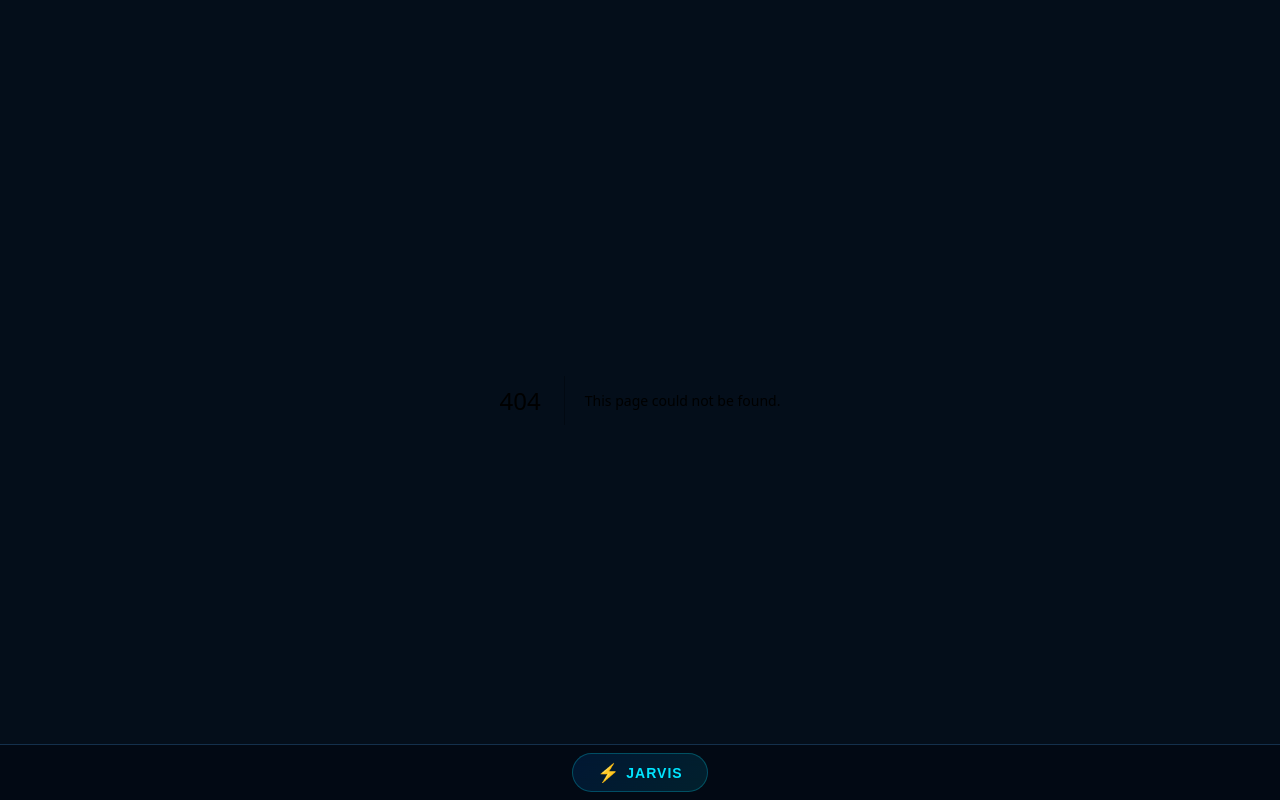
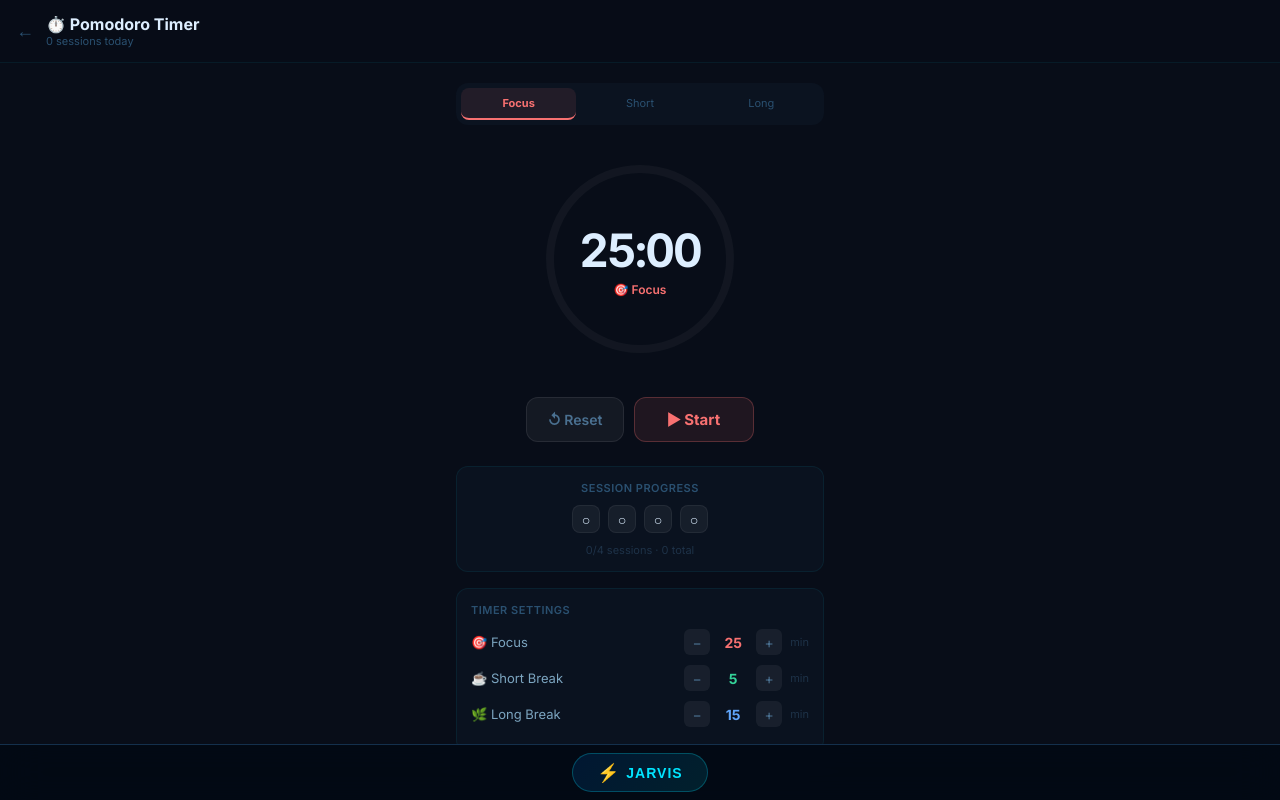
Before and after one commit to prashant998132-cpu/Apple, a Next.js app: page /timer in a window 1280 px wide. Before the commit this address had no page. Built offline with nearby package versions, Linux system fonts and the light colour scheme.

Commit message:
upgrade: add app/timer/page.tsx [JARVIS v11]

```diff
--- /dev/null
+++ b/app/timer/page.tsx
@@ -0,0 +1,171 @@
+'use client'
+import { useState, useEffect, useRef, useCallback } from 'react'
+import Link from 'next/link'
+
+type Mode = 'work' | 'short' | 'long'
+
+const DEFAULTS = { work: 25, short: 5, long: 15 }
+const COLORS: Record<Mode, string> = { work: '#f87171', short: '#34d399', long: '#60a5fa' }
+const LABELS: Record<Mode, string> = { work: '🎯 Focus', short: '☕ Short Break', long: '🌿 Long Break' }
+
+function beep() {
+  try {
+    const ctx = new (window.AudioContext || (window as any).webkitAudioContext)()
+    const osc = ctx.createOscillator()
+    const gain = ctx.createGain()
+    osc.connect(gain); gain.connect(ctx.destination)
+    osc.frequency.value = 440; osc.type = 'sine'
+    gain.gain.setValueAtTime(0.3, ctx.currentTime)
+    gain.gain.exponentialRampToValueAtTime(0.001, ctx.currentTime + 0.8)
+    osc.start(ctx.currentTime); osc.stop(ctx.currentTime + 0.8)
+  } catch {}
+}
+
+export default function TimerPage() {
+  const [mode, setMode] = useState<Mode>('work')
+  const [mins, setMins] = useState<Record<Mode, number>>({ ...DEFAULTS })
+  const [secs, setSecs] = useState(DEFAULTS.work * 60)
+  const [running, setRunning] = useState(false)
+  const [sessions, setSessions] = useState(0)
+  const [editing, setEditing] = useState<Mode | null>(null)
+  const [editVal, setEditVal] = useState('')
+  const intervalRef = useRef<any>(null)
+  const KEY = 'jarvis_timer_sessions'
+
+  useEffect(() => {
+    try { setSessions(parseInt(localStorage.getItem(KEY) || '0')) } catch {}
+    setSecs(mins[mode] * 60)
+  }, [])
+
+  useEffect(() => {
+    if (!running) return
+    intervalRef.current = setInterval(() => {
+      setSecs(s => {
+        if (s <= 1) {
+          clearInterval(intervalRef.current)
+          setRunning(false)
+          beep()
+          if (mode === 'work') {
+            const ns = sessions + 1
+            setSessions(ns)
+            try { localStorage.setItem(KEY, String(ns)) } catch {}
+          }
+          return 0
+        }
+        return s - 1
+      })
+    }, 1000)
+    return () => clearInterval(intervalRef.current)
+  }, [running, mode, sessions])
+
+  function switchMode(m: Mode) {
+    clearInterval(intervalRef.current)
+    setRunning(false); setMode(m); setSecs(mins[m] * 60)
+  }
+
+  function reset() {
+    clearInterval(intervalRef.current)
+    setRunning(false); setSecs(mins[mode] * 60)
+  }
+
+  function updateTime(m: Mode, val: number) {
+    const v = Math.max(1, Math.min(90, val))
+    setMins(prev => ({ ...prev, [m]: v }))
+    if (m === mode && !running) setSecs(v * 60)
+  }
+
+  const total = mins[mode] * 60
+  const pct = ((total - secs) / total) * 100
+  const mm = String(Math.floor(secs / 60)).padStart(2, '0')
+  const ss = String(secs % 60).padStart(2, '0')
+  const color = COLORS[mode]
+  const r = 90
+  const circ = 2 * Math.PI * r
+  const dash = circ - (pct / 100) * circ
+
+  const todaySessions = sessions % 4
+
+  return (
+    <div style={{ minHeight: '100vh', background: 'var(--bg-base)', color: 'var(--text-primary)', fontFamily: "'Inter', sans-serif", padding: '0 0 80px' }}>
+      <style>{`* { box-sizing: border-box } @keyframes fadeUp { from{opacity:0;transform:translateY(6px)} to{opacity:1;transform:translateY(0)} } @keyframes pulse-glow { 0%,100%{filter:drop-shadow(0 0 4px ${color}44)} 50%{filter:drop-shadow(0 0 12px ${color}88)} }`}</style>
+
+      <div style={{ background: 'rgba(8,13,24,0.95)', borderBottom: '1px solid rgba(0,229,255,0.07)', padding: '14px 16px', display: 'flex', alignItems: 'center', gap: '12px', backdropFilter: 'blur(12px)', position: 'sticky', top: 0, zIndex: 10 }}>
+        <Link href="/" style={{ color: '#2a5070', fontSize: '18px', textDecoration: 'none' }}>←</Link>
+        <div style={{ flex: 1 }}>
+          <div style={{ fontSize: '16px', fontWeight: 700, color: '#ddeeff' }}>⏱️ Pomodoro Timer</div>
+          <div style={{ fontSize: '11px', color: '#2a5070' }}>{sessions} sessions today</div>
+        </div>
+      </div>
+
+      <div style={{ maxWidth: '400px', margin: '0 auto', padding: '20px 16px', animation: 'fadeUp 0.2s ease' }}>
+        {/* Mode tabs */}
+        <div style={{ display: 'flex', gap: '6px', marginBottom: '24px', background: 'rgba(12,20,34,0.8)', borderRadius: '12px', padding: '5px' }}>
+          {(['work', 'short', 'long'] as Mode[]).map(m => (
+            <button key={m} onClick={() => switchMode(m)}
+              style={{ flex: 1, padding: '8px 4px', borderRadius: '8px', border: 'none', background: mode === m ? COLORS[m] + '18' : 'transparent', color: mode === m ? COLORS[m] : '#2a5070', fontSize: '11px', fontWeight: mode === m ? 700 : 400, cursor: 'pointer', transition: 'all 0.15s', fontFamily: 'inherit', borderBottom: mode === m ? `2px solid ${COLORS[m]}` : '2px solid transparent' }}>
+              {m === 'work' ? 'Focus' : m === 'short' ? 'Short' : 'Long'}
+            </button>
+          ))}
+        </div>
+
+        {/* Timer circle */}
+        <div style={{ display: 'flex', justifyContent: 'center', marginBottom: '28px' }}>
+          <div style={{ position: 'relative', width: '220px', height: '220px' }}>
+            <svg width="220" height="220" style={{ transform: 'rotate(-90deg)', animation: running ? `pulse-glow 2s ease-in-out infinite` : 'none' }}>
+              <circle cx="110" cy="110" r={r} fill="none" stroke="rgba(255,255,255,0.04)" strokeWidth="8" />
+              <circle cx="110" cy="110" r={r} fill="none" stroke={color} strokeWidth="8"
+                strokeDasharray={circ} strokeDashoffset={dash}
+                strokeLinecap="round" style={{ transition: running ? 'stroke-dashoffset 1s linear' : 'none' }} />
+            </svg>
+            <div style={{ position: 'absolute', inset: 0, display: 'flex', flexDirection: 'column', alignItems: 'center', justifyContent: 'center', gap: '4px' }}>
+              <div style={{ fontSize: '46px', fontWeight: 800, color: secs === 0 ? color : '#ddeeff', letterSpacing: '-2px', fontVariantNumeric: 'tabular-nums' }}>{mm}:{ss}</div>
+              <div style={{ fontSize: '12px', color: color, fontWeight: 600 }}>{LABELS[mode]}</div>
+              {secs === 0 && <div style={{ fontSize: '11px', color: '#2a5070' }}>Time's up! 🎉</div>}
+            </div>
+          </div>
+        </div>
+
+        {/* Controls */}
+        <div style={{ display: 'flex', gap: '10px', marginBottom: '24px', justifyContent: 'center' }}>
+          <button onClick={reset}
+            style={{ background: 'rgba(255,255,255,0.05)', border: '1px solid rgba(255,255,255,0.08)', borderRadius: '12px', color: '#4a7090', cursor: 'pointer', padding: '12px 20px', fontSize: '14px', fontWeight: 600, transition: 'all 0.15s', fontFamily: 'inherit' }}>
+            ↺ Reset
+          </button>
+          <button onClick={() => setRunning(v => !v)}
+            style={{ background: running ? 'rgba(248,113,113,0.12)' : color + '18', border: `1px solid ${running ? '#f87171' : color}44`, borderRadius: '12px', color: running ? '#f87171' : color, cursor: 'pointer', padding: '12px 32px', fontSize: '15px', fontWeight: 700, transition: 'all 0.15s', minWidth: '120px', fontFamily: 'inherit' }}>
+            {running ? '⏸ Pause' : secs === 0 ? '↺ Restart' : '▶ Start'}
+          </button>
+        </div>
+
+        {/* Session tracker */}
+        <div style={{ background: 'rgba(12,20,34,0.8)', border: '1px solid rgba(0,229,255,0.07)', borderRadius: '12px', padding: '14px', marginBottom: '16px', textAlign: 'center' }}>
+          <div style={{ fontSize: '11px', color: '#2a5070', marginBottom: '10px', fontWeight: 600, letterSpacing: '0.5px' }}>SESSION PROGRESS</div>
+          <div style={{ display: 'flex', gap: '8px', justifyContent: 'center', marginBottom: '10px' }}>
+            {Array.from({ length: 4 }, (_, i) => (
+              <div key={i} style={{ width: '28px', height: '28px', borderRadius: '8px', background: i < todaySessions ? '#f87171' : 'rgba(255,255,255,0.05)', border: '1px solid', borderColor: i < todaySessions ? '#f87171' : 'rgba(255,255,255,0.06)', fontSize: '14px', display: 'flex', alignItems: 'center', justifyContent: 'center' }}>
+                {i < todaySessions ? '🍅' : '○'}
+              </div>
+            ))}
+          </div>
+          <div style={{ fontSize: '11px', color: '#1e3248' }}>{todaySessions}/4 sessions · {sessions} total</div>
+        </div>
+
+        {/* Time settings */}
+        <div style={{ background: 'rgba(12,20,34,0.8)', border: '1px solid rgba(0,229,255,0.07)', borderRadius: '12px', padding: '14px' }}>
+          <div style={{ fontSize: '11px', color: '#2a5070', marginBottom: '12px', fontWeight: 600, letterSpacing: '0.5px' }}>TIMER SETTINGS</div>
+          {(['work', 'short', 'long'] as Mode[]).map(m => (
+            <div key={m} style={{ display: 'flex', alignItems: 'center', justifyContent: 'space-between', marginBottom: '10px' }}>
+              <span style={{ fontSize: '13px', color: '#7ca5c0' }}>{LABELS[m]}</span>
+              <div style={{ display: 'flex', alignItems: 'center', gap: '8px' }}>
+                <button onClick={() => updateTime(m, mins[m] - 1)} style={{ background: 'rgba(255,255,255,0.06)', border: 'none', borderRadius: '6px', color: '#4a7090', cursor: 'pointer', width: '26px', height: '26px', fontSize: '14px', fontFamily: 'inherit' }}>−</button>
+                <span style={{ fontSize: '14px', fontWeight: 700, color: COLORS[m], width: '30px', textAlign: 'center' }}>{mins[m]}</span>
+                <button onClick={() => updateTime(m, mins[m] + 1)} style={{ background: 'rgba(255,255,255,0.06)', border: 'none', borderRadius: '6px', color: '#4a7090', cursor: 'pointer', width: '26px', height: '26px', fontSize: '14px', fontFamily: 'inherit' }}>+</button>
+                <span style={{ fontSize: '11px', color: '#1e3248' }}>min</span>
+              </div>
+            </div>
+          ))}
+        </div>
+      </div>
+    </div>
+  )
+}
```
